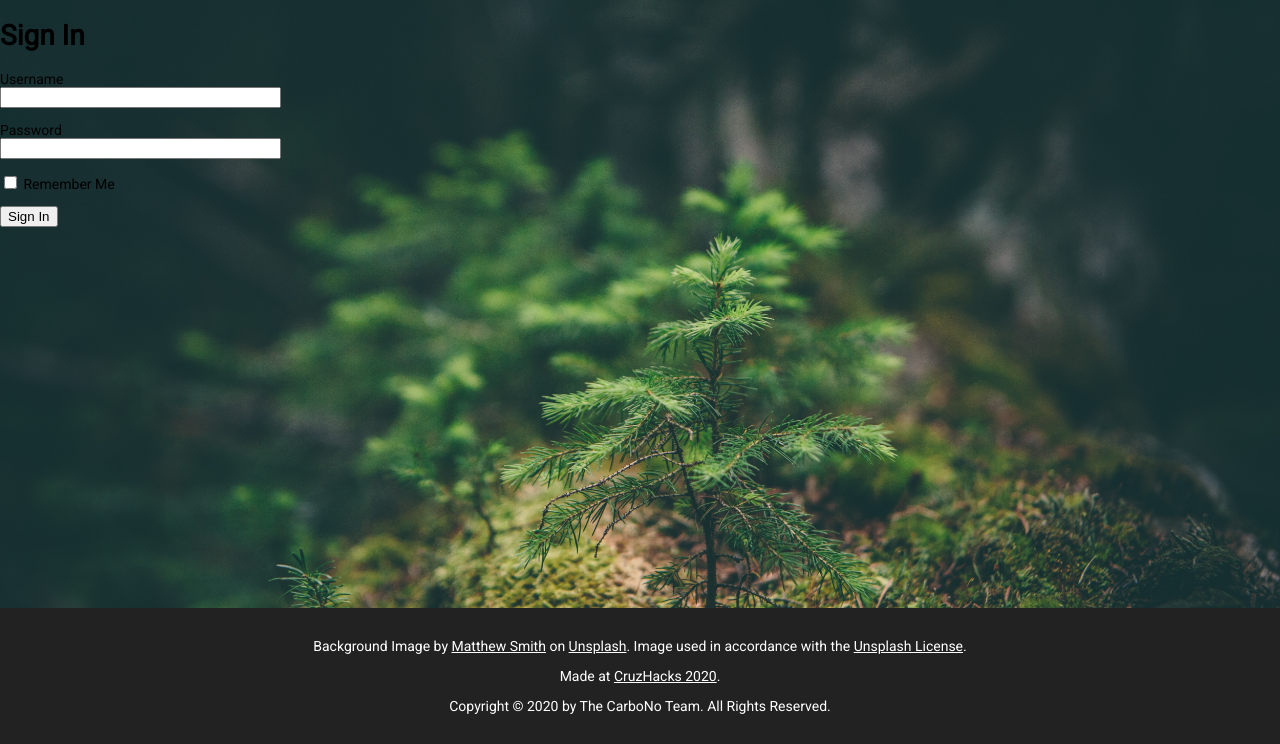
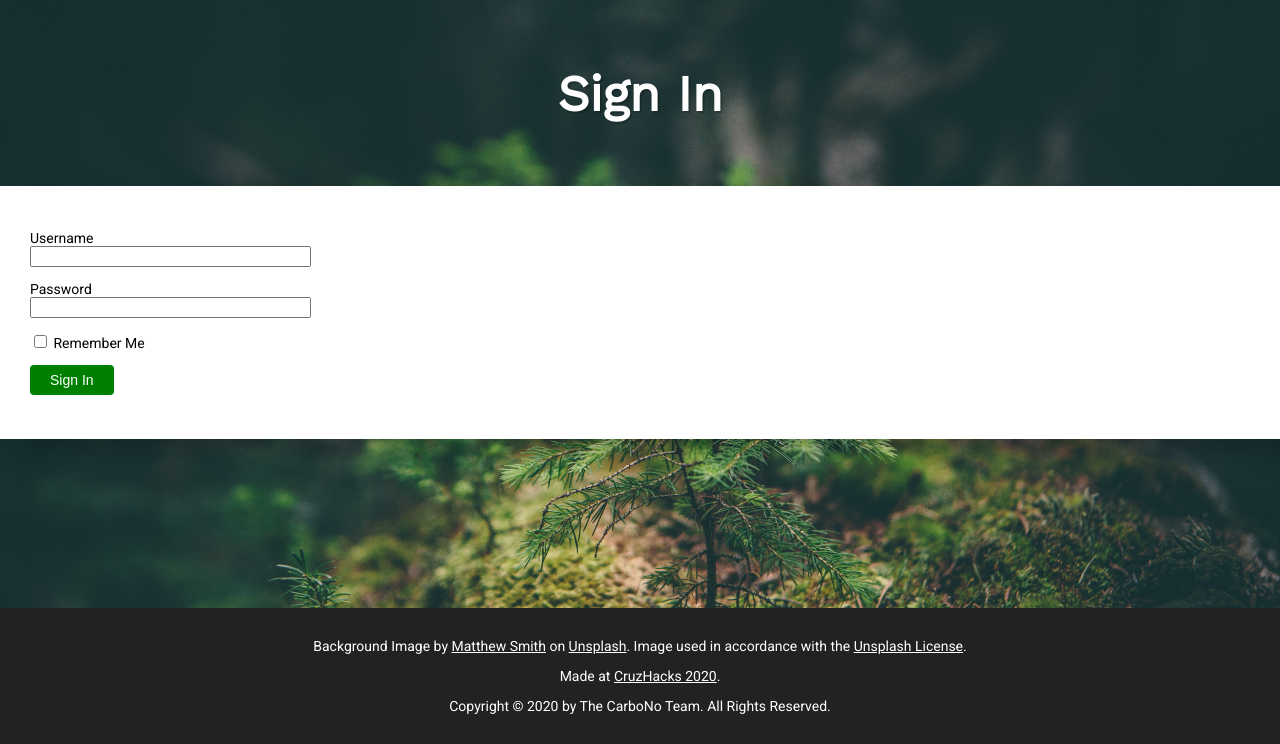
Before and after one commit to tonyma08/CarboNo, a Flask app: page /login in a window 1280 px wide. Shown: the part 56-800 px from the top of the page. Run offline with Flask 2, Linux system fonts and the light colour scheme.

Commit message:
Change Login Page

```diff
--- a/app/templates/login.html
+++ b/app/templates/login.html
@@ -1,7 +1,12 @@
 {% extends "base.html" %}
-
+{% block head %}
+    <link rel="stylesheet" type="text/css" href="{{ url_for('static', filename='styles/buttonstyle.css') }}">
+{% endblock %}
 {% block content %}
+<div class="title">
     <h1>Sign In</h1>
+</div>
+<div class = "strip">
     <form action="" method="post" novalidate>
         {{ form.hidden_tag() }}
         <p>
@@ -15,4 +20,5 @@
         <p>{{ form.remember_me() }} {{ form.remember_me.label }}</p>
         <p>{{ form.submit() }}</p>
     </form>
+</div>
 {% endblock %}
```
